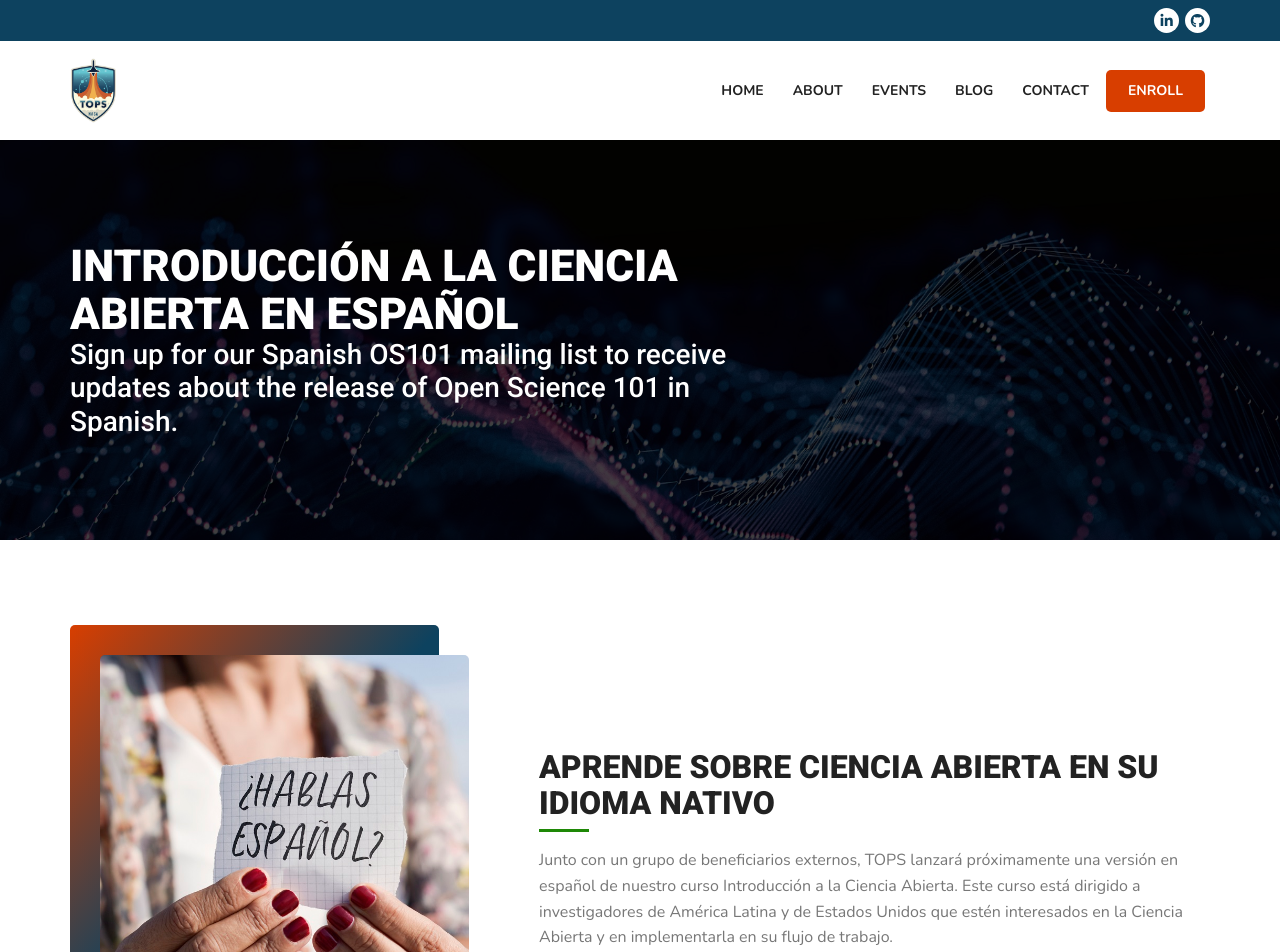
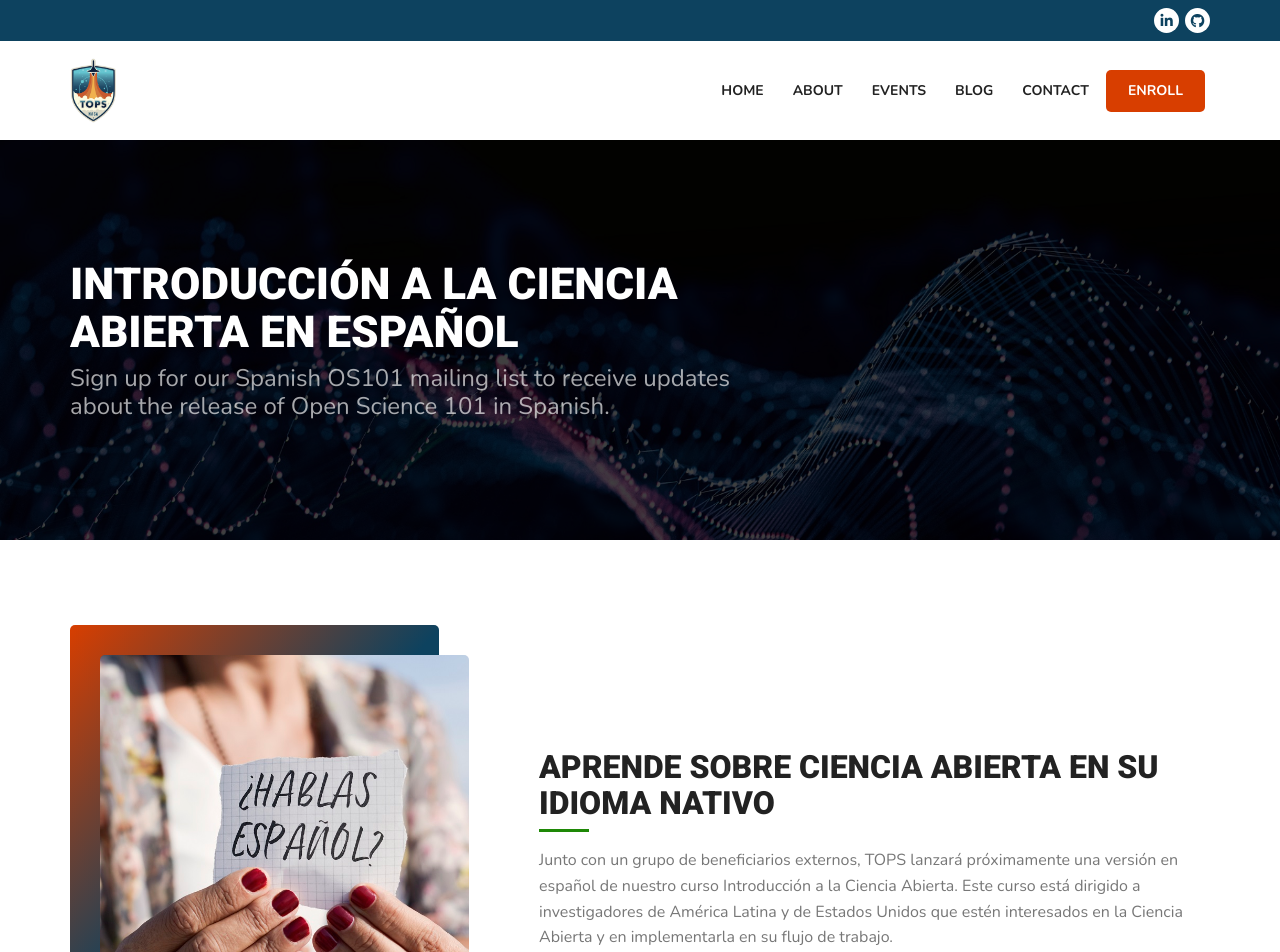
Before and after one commit to bressler1995/TOPS-Website-Front-End, a Jekyll site: the page built from pages/os101spanish.md, in a window 1280 px wide. Shown: the top 952 px of the page. Built offline with Jekyll 4.4.1, drawn with Linux system fonts in a browser that asks for light colours; a script that is not in the unit is left out.

Commit message:
Add some more styling to hero h3 in CTA layout

```diff
--- a/_layouts/cta.html
+++ b/_layouts/cta.html
@@ -12,6 +12,21 @@ layout: default
         margin-bottom: 8px !important;
         font-size: 15px !important;
         line-height: 17px !important;
+    }
+
+    .tops_hero.sub_hero h1 {
+        display: block;
+        width: 100%;
+    }
+
+    .tops_hero.sub_hero h3 {
+        display: block;
+        width: 100%;
+        font-family: 'Nunito', sans-serif !important;
+        opacity: 0.65;
+        font-size: 24px;
+        line-height: 28px;
+        font-weight: 400;
     }
 
     @media(max-width: 767.9px) {
@@ -41,7 +56,7 @@ layout: default
         <div class="row align-items-center">
           <div class="col-12 col-md-6 col-lg-8 pb-5 pb-md-0 pe-md-5">
             <h1 class="text-center text-md-start text-white mb-0">{{ page.title }}</h1>
-            <h3 class="text-center text-md-start text-white mb-0">Sign up for our Spanish OS101 mailing list to receive updates about the release of Open Science 101 in Spanish.</h3>
+            <h3 class="text-center text-md-start text-white mb-0 mt-2">Sign up for our Spanish OS101 mailing list to receive updates about the release of Open Science 101 in Spanish.</h3>
           </div>
           <div class="col-12 col-md-6 col-lg-4"><div id="tops_spanishForm" class="ctct-inline-form" data-form-id="4b6f8172-adc6-4dd2-8d3b-45fcea129731"></div></div>
           </div>
```
